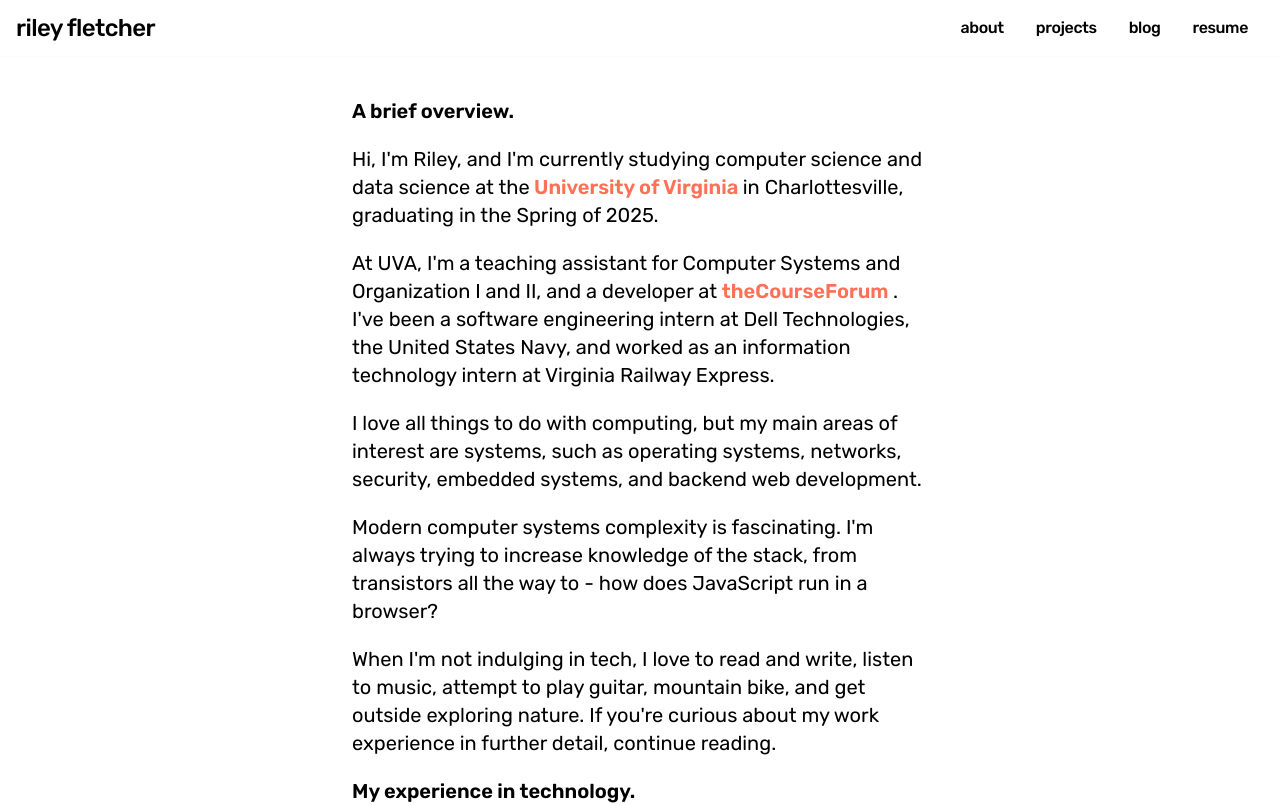
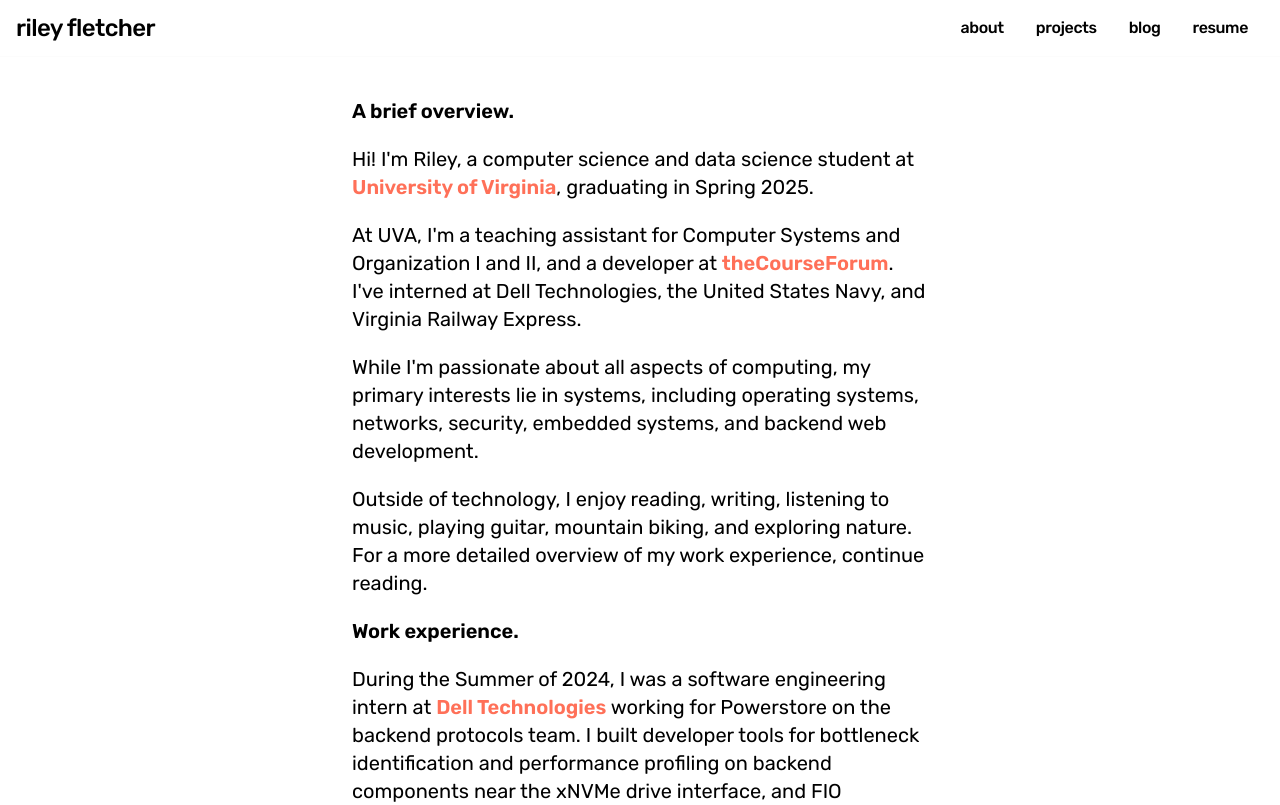
Before and after one commit to rileyfletch/personal-website, a Next.js app: page /about in a window 1280 px wide. Shown: the top 805 px of the page. Built offline with nearby package versions, Linux system fonts and the light colour scheme.

Commit message:
minor changes

```diff
--- a/app/(posts)/hello-world/page.tsx
+++ b/app/(posts)/hello-world/page.tsx
@@ -114,9 +114,7 @@ export default function Home() {
 
                 <p className="sm:text-xl">
                     I greatly enjoy programming, and unless this field takes a massive nosedive, I don&apos;t think
-                    I see myself exiting. That being said, it is stressful times. My major glimmer of hope is that
-                    we will look back and admire this span of time as a major collapse in computing careers.
-                    Or, maybe we look back and say, &apos;that was just the beginning of the end!&apos;
+                    I see myself exiting. That being said, it is stressful times.
                 </p>
 
                 <p className="sm:text-xl">
@@ -124,8 +122,9 @@ export default function Home() {
                     extra time here and there to stay afloat. That said, you won&apos;t find me doing
                     LeetCode in the retirement home. Hopefully by then, either Mark has perfected his Metaverse
                     and we all live happily ever after inside our headsets, or Elon has finished his autonomous
-                    robots, and we all sit on the beach being served martinis by our silicon underlings. There
-                    is a third option here, but I&apos;d rather not spell it out.
+                    robots, and we all sit on the beach being served martinis by our silicon underlings. Or maybe they can help
+                     do some sentiment analysis on all my blog posts in the future and analyze how less shit
+                    they become over time.
                 </p>
             </div>
         </div>
--- a/components/about.tsx
+++ b/components/about.tsx
@@ -7,31 +7,27 @@ export default function About() {
                 <p className="sm:text-xl mb-4 font-semibold">A brief overview.</p>
 
                 <p className="sm:text-xl mb-4">
-                    Hi, I&apos;m Riley, and I&apos;m currently studying computer science and data science at the
-                     <a className="text-red font-semibold transition-all duration-700 hover:text-blue" href="https://engineering.virginia.edu/department/computer-science"> University of Virginia </a>
-                    in Charlottesville, graduating in the Spring of 2025.
+                Hi! I&apos;m Riley, a computer science and data science student at
+                <a className="text-red font-semibold transition-all duration-700 hover:text-blue" href="https://engineering.virginia.edu/department/computer-science"> University of Virginia</a>, graduating in Spring 2025.
+
+
+
                     </p>
                     <p className="sm:text-xl mb-4">
                     At UVA, I&apos;m a teaching assistant for Computer Systems and Organization I and II,
-                    and a developer at <a className="text-red font-semibold transition-all duration-700 hover:text-green" href="https://thecourseforum.com/"> theCourseForum </a>. I&apos;ve been a software engineering intern at Dell Technologies, the United
-                    States Navy, and worked as an information technology intern at Virginia Railway Express.
+                    and a developer at <a className="text-red font-semibold transition-all duration-700 hover:text-green" href="https://thecourseforum.com/"> theCourseForum</a>. I&apos;ve interned at Dell Technologies, the United
+                    States Navy, and Virginia Railway Express.
                 </p>
 
                 <p className="sm:text-xl mb-4">
-                    I love all things to do with computing, but my main areas of interest are systems, such as operating systems,
-                    networks, security, embedded systems, and backend web development. </p>
-                    <p className="sm:text-xl mb-4">
-                    Modern computer systems complexity is fascinating. I&apos;m always trying to increase knowledge of the stack, from transistors
-                    all the way to - how does JavaScript run in a browser?
+                While I&apos;m passionate about all aspects of computing, my primary interests lie in systems, including operating systems, networks, security, embedded systems, and backend web development.
                 </p>
 
                 <p className="sm:text-xl">
-                    When I&apos;m not indulging in tech, I love to read and write, listen to music, attempt to play guitar,
-                    mountain bike, and get outside exploring nature. If you&apos;re curious about my work experience
-                    in further detail, continue reading.
+                Outside of technology, I enjoy reading, writing, listening to music, playing guitar, mountain biking, and exploring nature. For a more detailed overview of my work experience, continue reading.
                 </p>
 
-                <p className="sm:text-xl mb-4 font-semibold">My experience in technology.</p>
+                <p className="sm:text-xl mb-4 font-semibold">Work experience.</p>
 
                 <p className="sm:text-xl">
                     During the Summer of 2024, I was a software engineering intern at <a className="text-red font-semibold transition-all duration-700 hover:text-blue" href="https://www.dell.com/en-us/shop/storage-servers-and-networking-for-business/sf/power-store"> Dell Technologies </a> working for Powerstore
--- a/components/projects.tsx
+++ b/components/projects.tsx
@@ -5,7 +5,7 @@ export default function Projects() {
     return (
     <div className="px-2 py-8 bg-cream flex flex-col items-center">
 
-        <p className="text-center font-medium text-lg">Showcasing my existing and retired projects.</p>
+        <p className="text-center font-medium text-lg">What I work on.</p>
 
         <div id="features" className="mx-auto max-w-6xl mt-8">
             <ul className=" grid grid-cols-1 gap-6 text-center text-slate-700 md:grid-cols-3">
```
